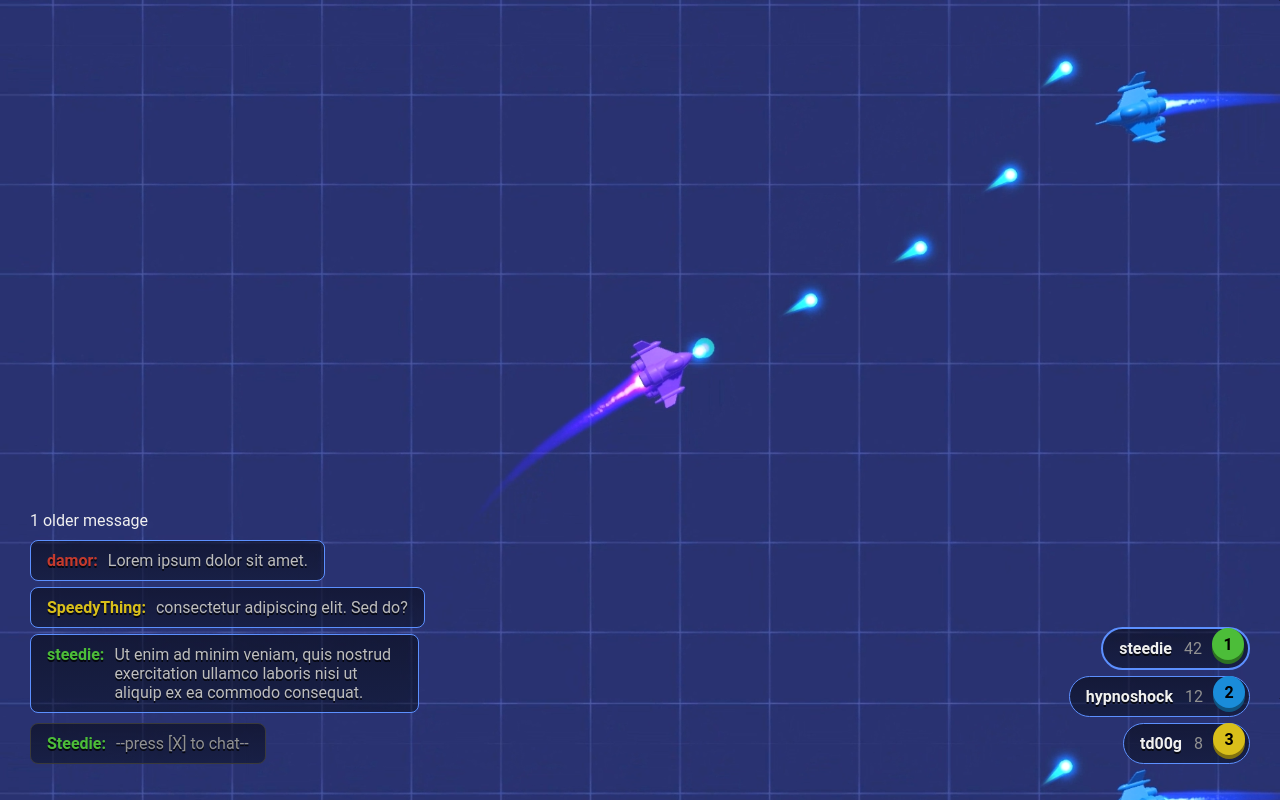
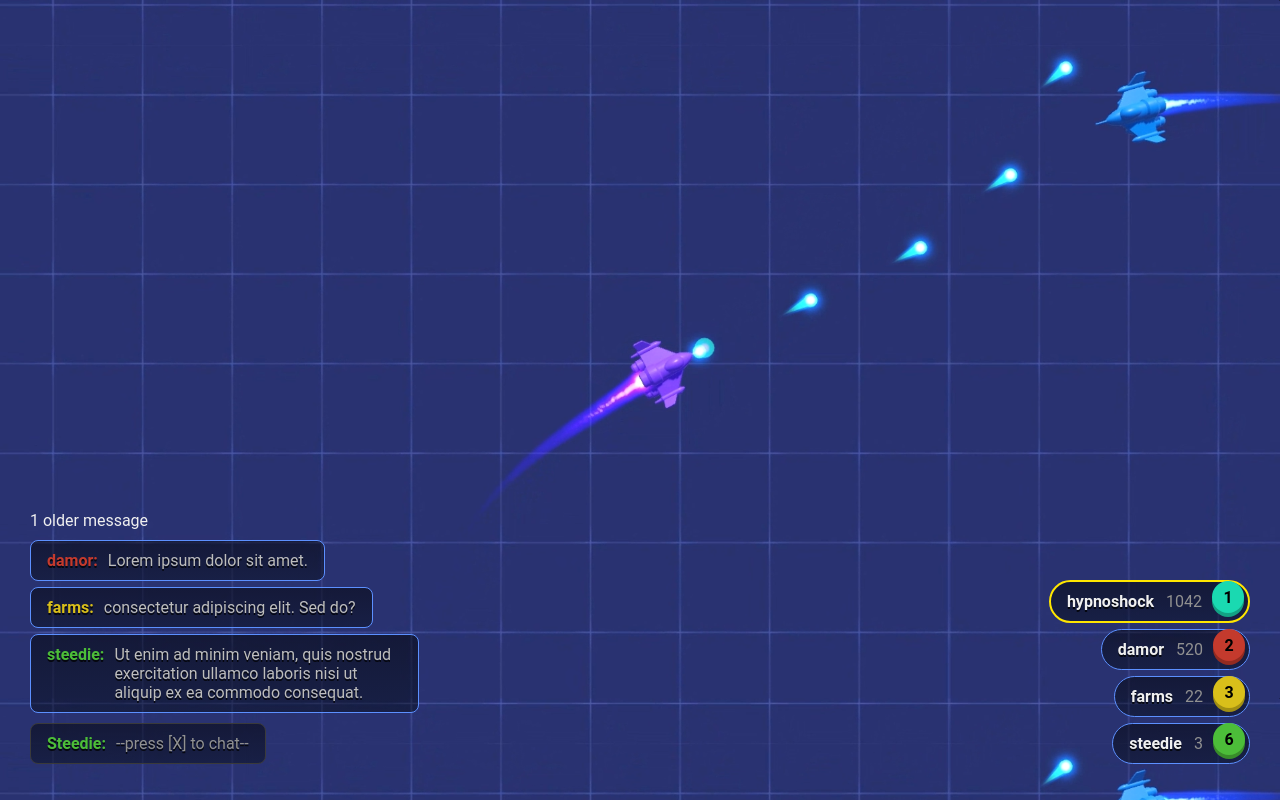
Before and after one commit to Steedie/substream-ui, a React (Vite) app: page / in a window 1280 px wide. Built offline with nearby package versions, Linux system fonts and the light colour scheme.

Commit message:
leaderboard logic

```diff
--- a/src/App.tsx
+++ b/src/App.tsx
@@ -67,8 +67,24 @@ function MsgBox(props: { messages: ChatMessage[] }) {
 // #endregion
 
 // #region [LEADERBOARD]
+// !! TODO, ADD LOGIC TO FIGURE OUT WHEN TO SHOW 4TH PLACE AND NOT MY OWN SCORE, cause it's always 4 total scores
 function LdrBoard(props: { scores: Score[] }) {
-  const leaders = props.scores.sort((a, b) => b.score - a.score).slice(0, 3);
+  const sortedScores = props.scores.sort((a, b) => b.score - a.score);
+  const topThree = sortedScores.slice(0, 3);
+  const isMeInTopThree = topThree.some((score) => score.isMe);
+  let leaders;
+
+  if (isMeInTopThree) {
+    leaders = sortedScores.slice(0, 4);
+  } else {
+    const meScore = sortedScores.find((score) => score.isMe);
+    if (meScore) {
+      leaders = [...topThree, meScore];
+    } else {
+      leaders = topThree;
+    }
+  }
+
   return (
     <div className="leaderboard">
       {leaders.map((leader, index) => (
@@ -77,7 +93,9 @@ function LdrBoard(props: { scores: Score[] }) {
           user={leader.user}
           score={leader.score}
           color={leader.color}
-          position={index + 1}
+          position={
+            sortedScores.findIndex((score) => score.user === leader.user) + 1
+          }
         />
       ))}
     </div>
@@ -90,7 +108,7 @@ function LdrEntry(props: {
   color: string;
   position: number;
 }) {
-  const shadowColor = shadeColor(props.color, -40);
+  const shadowColor = shadeColor(props.color, -25);
   const entryClass =
     props.position === 1
       ? "leaderboard-entry leaderboard-entry-leader"
--- a/src/Leaderboard.css
+++ b/src/Leaderboard.css
@@ -24,6 +24,26 @@
 
 .leaderboard-entry-leader {
     border: 2px solid rgb(92, 144, 255);
+    border-radius: 42px;
+    animation: gold-gradient-border 1s infinite;
+}
+
+@keyframes gold-gradient-border {
+    0% {
+        border-color: rgb(255, 215, 0);
+    }
+    25% {
+        border-color: rgb(255, 206, 44);
+    }
+    50% {
+        border-color: rgb(255, 230, 0);
+    }
+    75% {
+        border-color: rgb(255, 182, 23);
+    }
+    100% {
+        border-color: rgb(255, 215, 0);
+    }
 }
 
 .leaderboard-user {
--- a/src/testData.ts
+++ b/src/testData.ts
@@ -1,54 +1,70 @@
 import { ChatMessage, Score } from "./interfaces";
+
+const colors = [
+    "#c43a2d",
+    "#d9bf1a",
+    "#4cbd39",
+    "#1a8cd9",
+    "#d91a8c",
+    "#1ad9b1",
+    "#b11ad9",
+    "#d9b11a",
+]
 
 export const chatTestData1: ChatMessage[] = [
 {
     user: "damor",
     message: "this is an older message and can't be seen here",
-    color: "#c43a2d"
+    color: colors[0]
 },
 {
     user: "damor",
     message: "Lorem ipsum dolor sit amet.",
-    color: "#c43a2d"
+    color: colors[0]
 },
 {
-    user: "SpeedyThing",
+    user: "farms",
     message: "consectetur adipiscing elit. Sed do?",
-    color: "#d9bf1a"
+    color: colors[1]
 },
 {
     user: "steedie",
     message: "Ut enim ad minim veniam, quis nostrud exercitation ullamco laboris nisi ut aliquip ex ea commodo consequat.",
-    color: "#4cbd39"
+    color: colors[2]
 },
 ]
 
 export const scoreTestData1: Score[] = [
 {
     user: "steedie",
-    score: 42,
-    color: "#4cbd39",
+    score: 3,
+    color: colors[2],
     isMe: true
 },
 {
     user: "damor",
-    score: 1,
-    color: "#c43a2d"
+    score: 10,
+    color: colors[0]
 },
 {
-    user: "td00g",
-    score: 8,
-    color: "#d9bf1a"
+    user: "jeff",
+    score: 10,
+    color: colors[3]
+},
+{
+    user: "damor",
+    score: 520,
+    color: colors[0]
 },
 {
     user: "hypnoshock",
-    score: 12,
-    color: "#1a8cd9"
+    score: 1042,
+    color: colors[5]
 },
 {
     user: "farms",
-    score: 4,
-    color: "#d91a8c"
+    score: 22,
+    color: colors[1]
 }
 
 ]
```
